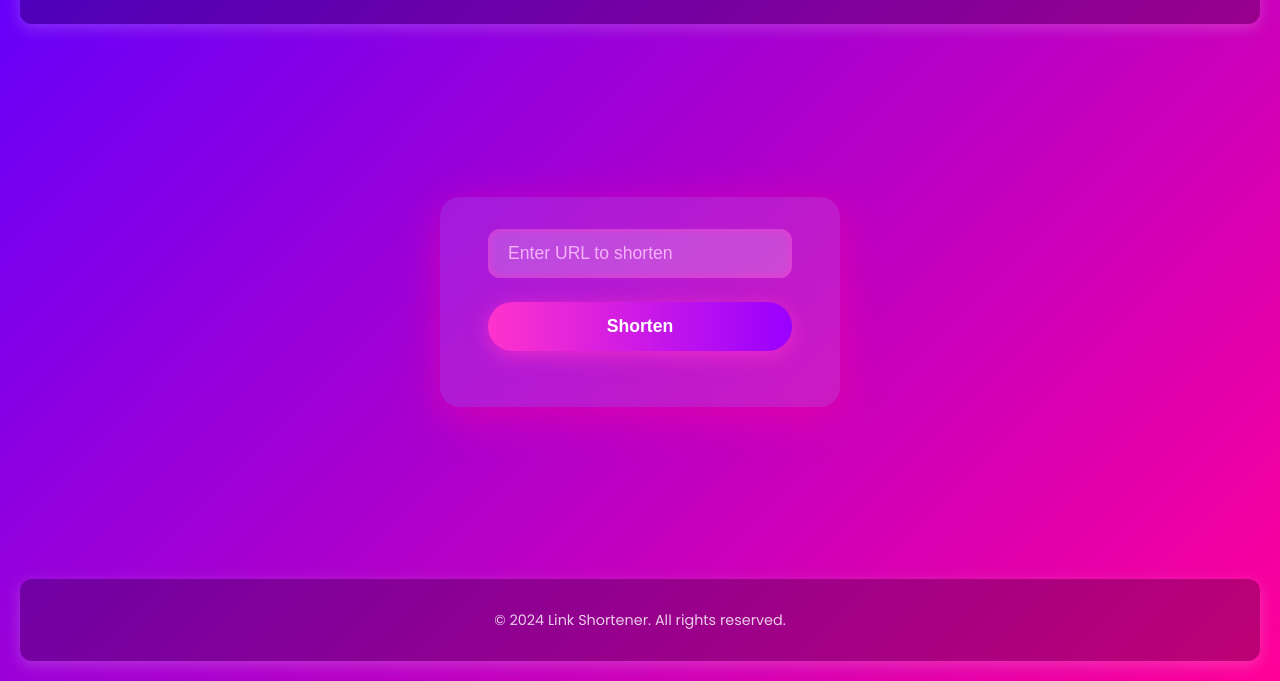
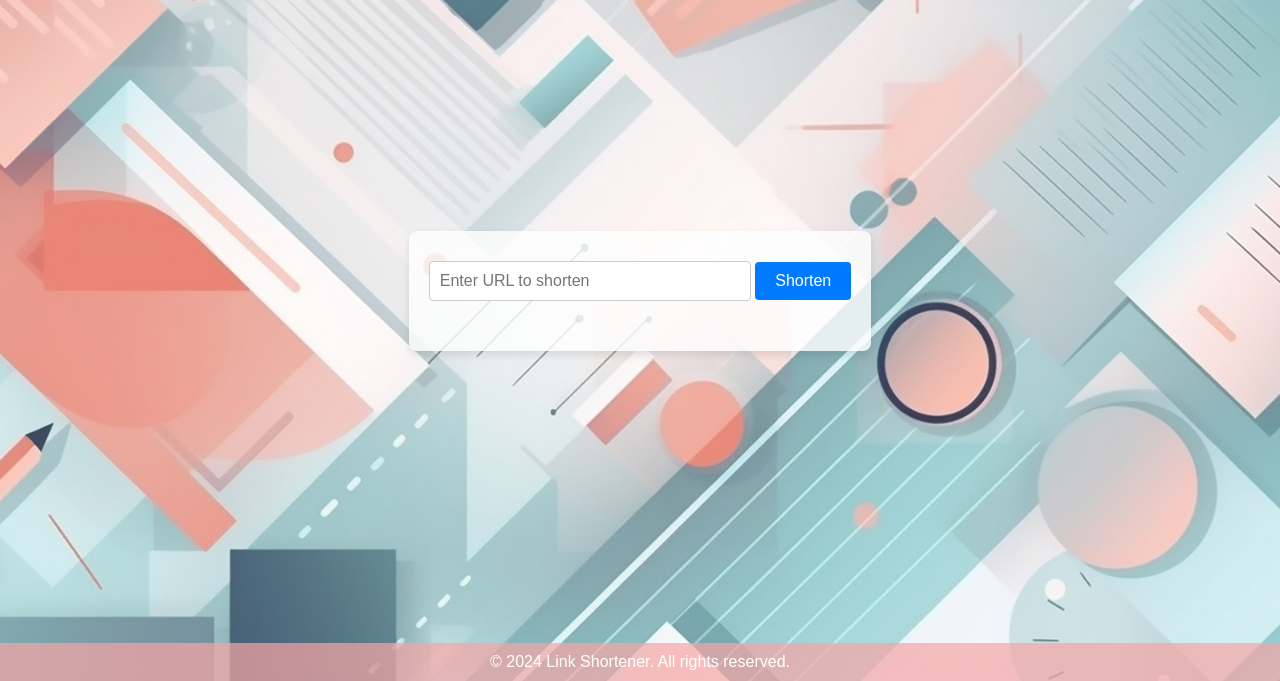
Before and after one commit to VarshaChandak/linkshortner, a plain HTML site: page index.html in a window 1280 px wide. Shown: the part 119-800 px from the top of the page. Drawn offline with Linux system fonts and the light colour scheme.

Commit message:
Update index.html

```diff
--- a/index.html
+++ b/index.html
@@ -1,139 +1,70 @@
 <!DOCTYPE html>
 <html lang="en">
 <head>
-<meta charset="UTF-8" />
-<meta name="viewport" content="width=device-width, initial-scale=1" />
+    <meta charset="UTF-8">
+    <meta name="viewport" content="width=device-width, initial-scale=1.0">
     <title>Link Shortener</title>
     <style>
-  @import url('https://fonts.googleapis.com/css2?family=Poppins:wght@400;600&display=swap');
-
-  /* Reset & base */
-  * {
-    box-sizing: border-box;
-  }
         body {
-    margin: 0;
-    font-family: 'Poppins', sans-serif;
-    background: linear-gradient(135deg, #5e00ff, #ff0099);
-    color: #fff;
+            font-family: Arial, sans-serif;
+            background-image: url('background.jpg');
+            background-size: cover;
+            background-position: center;
             display: flex;
             flex-direction: column;
-    min-height: 100vh;
+            align-items: center;
             justify-content: space-between;
-    align-items: center;
-    padding: 20px;
+            height: 100vh;
+            margin: 0;
+            color: #fff;
         }
-
         header, footer {
+            background-color: #f5a5a5b3;
             width: 100%;
             text-align: center;
-    padding: 1rem 0;
-    background: rgba(0, 0, 0, 0.25);
-    border-radius: 12px;
-    user-select: none;
-    box-shadow: 0 4px 15px rgba(255, 255, 255, 0.2);
+            padding: 10px 0;
         }
-
-  header h1 {
-    font-weight: 600;
-    font-size: 2rem;
-    letter-spacing: 1.5px;
+        header h1, footer p {
+            margin: 0;
         }
-  footer p {
-    font-weight: 400;
-    font-size: 0.9rem;
-    opacity: 0.8;
-  }
-
         .container {
-    flex-grow: 1;
             display: flex;
+            flex-direction: column;
             align-items: center;
             justify-content: center;
-    width: 100%;
+            height: 100%;
         }
-
         .frame {
-    background: rgba(255, 255, 255, 0.1);
-    backdrop-filter: blur(10px);
-    padding: 2rem 3rem;
-    border-radius: 20px;
-    box-shadow: 0 10px 40px rgba(255, 0, 150, 0.5);
-    max-width: 400px;
-    width: 100%;
+            background-color: rgba(255, 255, 255, 0.8);
+            padding: 20px;
+            border-radius: 8px;
+            box-shadow: 0 4px 8px rgba(0, 0, 0, 0.1);
             text-align: center;
-  }
-
-  input[type="text"] {
-    width: 100%;
-    padding: 14px 20px;
-    border-radius: 12px;
-    border: none;
-    font-size: 1.1rem;
-    outline: none;
-    margin-bottom: 1.5rem;
-    background: rgba(255,255,255,0.2);
-    color: #fff;
-    font-weight: 500;
-    box-shadow: inset 0 0 8px #ff33ccaa;
-    transition: background-color 0.3s ease;
-  }
-  input[type="text"]::placeholder {
-    color: #ffccffcc;
-  }
-  input[type="text"]:focus {
-    background: rgba(255,255,255,0.35);
-    box-shadow: 0 0 10px 2px #ff33cc;
-  }
-
-  button {
-    background: linear-gradient(90deg, #ff33cc, #9900ff);
-    border: none;
-    padding: 14px 30px;
-    font-size: 1.1rem;
-    font-weight: 600;
-    color: white;
-    border-radius: 50px;
-    cursor: pointer;
-    box-shadow: 0 5px 20px #ff33ccaa;
-    transition: all 0.3s ease;
-    width: 100%;
-  }
-  button:hover,
-  button:focus {
-    background: linear-gradient(90deg, #9900ff, #ff33cc);
-    box-shadow: 0 8px 30px #ff66ddcc;
-    outline: none;
-  }
-
-  #shortUrl {
-    margin-top: 1.5rem;
-    font-size: 1.2rem;
-    font-weight: 600;
-    word-break: break-all;
-    color: #ffd6f7;
-  }
-
-  /* Accessibility focus */
-  button:focus-visible,
-  input[type="text"]:focus-visible {
-    outline: 3px solid #ff66dd;
-    outline-offset: 3px;
-  }
-
-  /* Responsive */
-  @media (max-width: 480px) {
-    .frame {
-      padding: 1.5rem 2rem;
+            color: #333;
         }
         input[type="text"] {
-      font-size: 1rem;
-      padding: 12px 16px;
+            width: 300px;
+            padding: 10px;
+            margin: 10px 0;
+            border: 1px solid #ccc;
+            border-radius: 4px;
+            font-size: 16px;
         }
         button {
-      font-size: 1rem;
-      padding: 12px 20px;
+            padding: 10px 20px;
+            background-color: #007BFF;
+            color: white;
+            border: none;
+            border-radius: 4px;
+            cursor: pointer;
+            font-size: 16px;
         }
+        button:hover {
+            background-color: #0056b3;
+        }
+        #shortUrl {
+            margin-top: 20px;
+            font-size: 18px;
         }
     </style>
 </head>
@@ -144,9 +75,9 @@
 
     <div class="container">
         <div class="frame">
-    <input type="text" id="longUrl" placeholder="Enter URL to shorten" aria-label="URL to shorten" />
-    <button onclick="shortenLink()" aria-label="Shorten the URL">Shorten</button>
-    <p id="shortUrl" role="region" aria-live="polite"></p>
+            <input type="text" id="longUrl" placeholder="Enter URL to shorten">
+            <button onclick="shortenLink()">Shorten</button>
+            <p id="shortUrl"></p>
         </div>
     </div>
 
```
Lines whose indentation alone changed are shown as unchanged.
